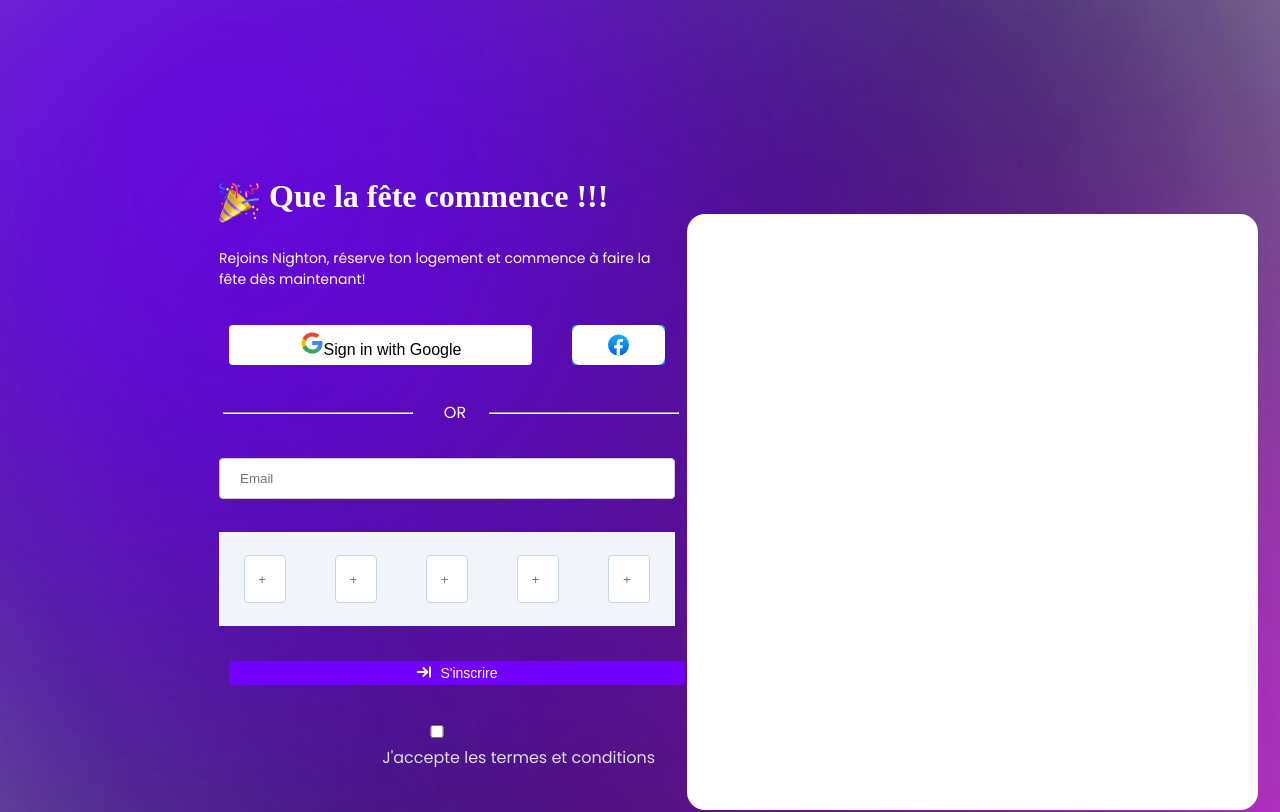
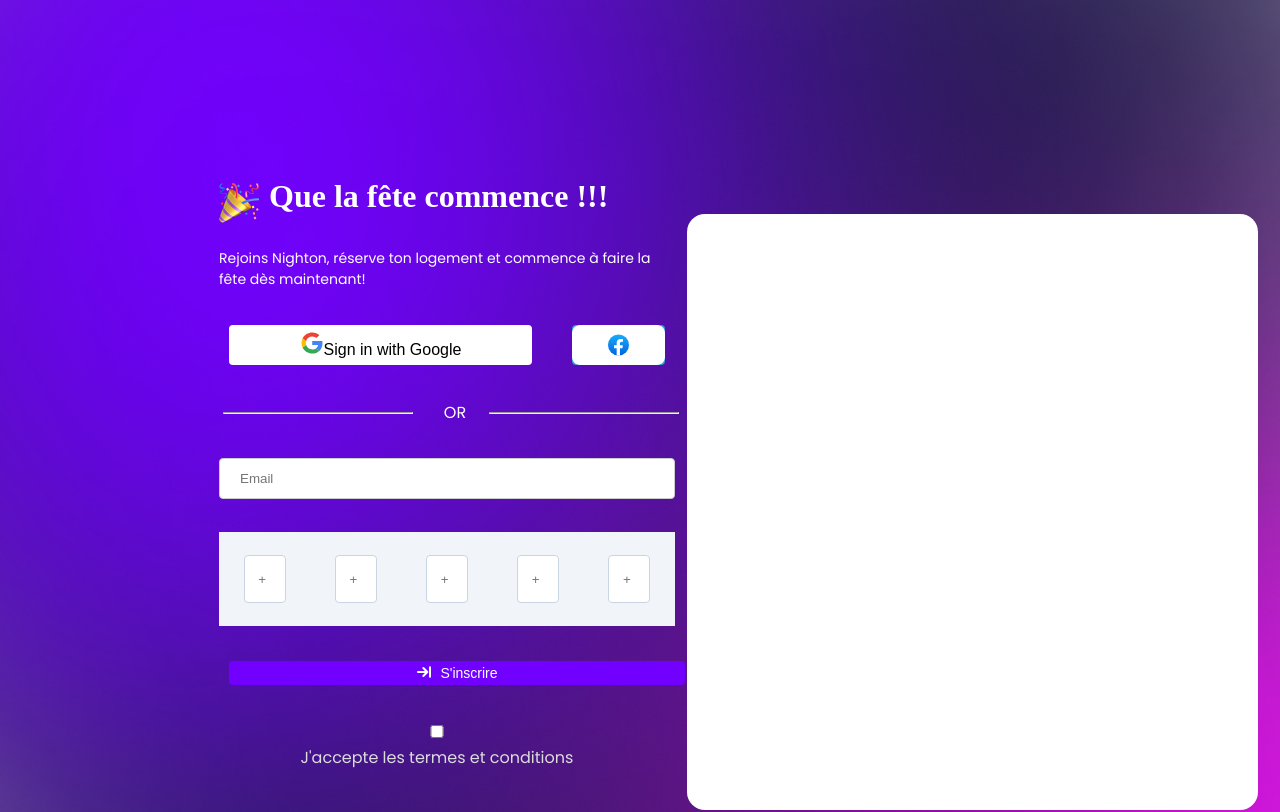
Before and after one commit to NightON-Project/NightON-React, a React (Create React App) app: page /register in a window 1280 px wide. Shown: the top 812 px of the page. Built offline with nearby package versions, Linux system fonts and the light colour scheme.

Commit message:
vzer
cez

```diff
--- a/src/pages/register/index.js
+++ b/src/pages/register/index.js
@@ -4,23 +4,15 @@ import fiest from './fiest.png';
 
 
 function Index() {
-  const [nom, setNom] = useState('');
-  const [prenom, setPrenom] = useState('');
   const [email, setEmail] = useState('');
   const [password, setPassword] = ('');
   const [acceptTerms, setAcceptTerms] = useState(false);
   const [showFields, setShowFields] = useState(true);
-  const [activeButton, setActiveButton] = useState('toggle-fields1');
   const [showVerification, setShowVerification] = useState(true);
   const [code, setCode] = useState(Array(5).fill('')); // État pour stocker le code de vérification
 
 
 
-
-  const handleButtonClick = () => {
-    setShowFields(!showFields);
-    setShowVerification(false)
-  };
 
 
   const handleEmailClick = () => {
--- a/src/pages/register/register.css
+++ b/src/pages/register/register.css
@@ -5,7 +5,7 @@
 }
 .container {
     display: flex;
-    background-image: url(Default.svg);
+    background-image: url(Default.png);
     background-repeat: no-repeat;
     background-size: cover;
     background-position: center center;
@@ -95,8 +95,12 @@ padding-left: 10px;
   gap: 10px;
 }
 .terms{
-  text-align: right;
+  text-align: center;
 }
+/*/@font-face {
+  font-family: Anton;
+  src: local('Anton'), url('./Anton') format('truetype');
+}*/
 .toggle-fields1{
     display: flex;
     border: none;
```
Also changed, not shown: src/assets/fonts/Anton.ttf (added). Lines whose indentation alone changed are shown as unchanged.
